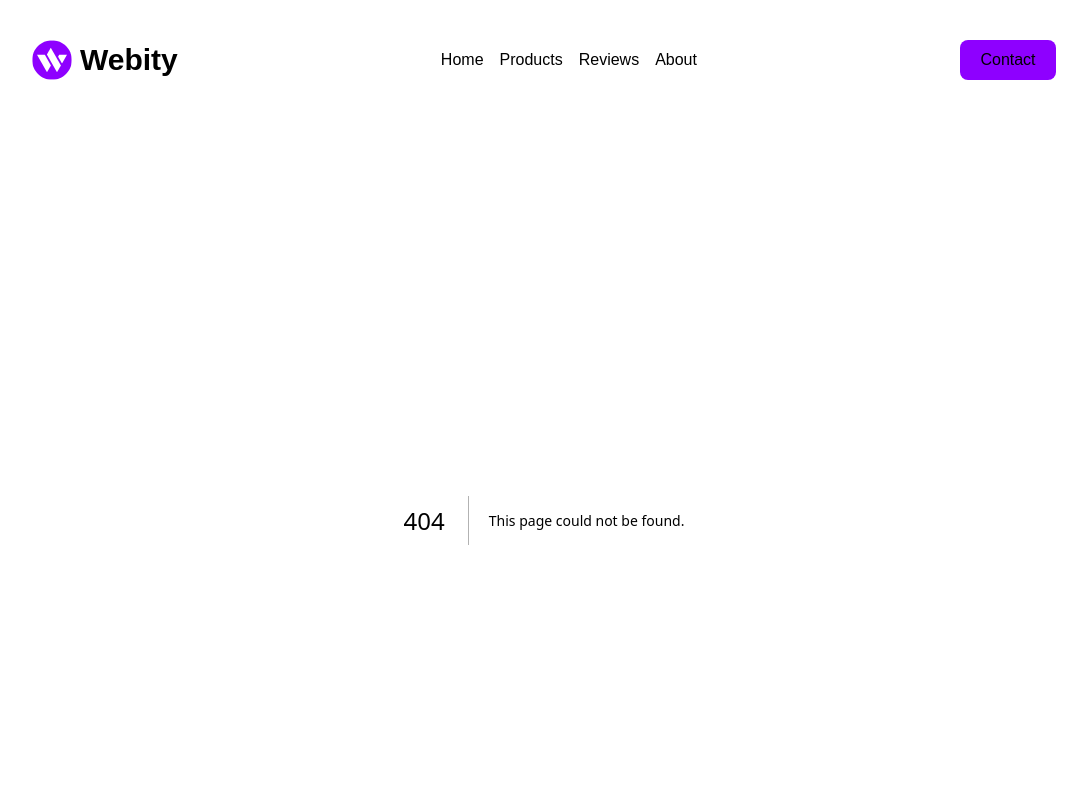
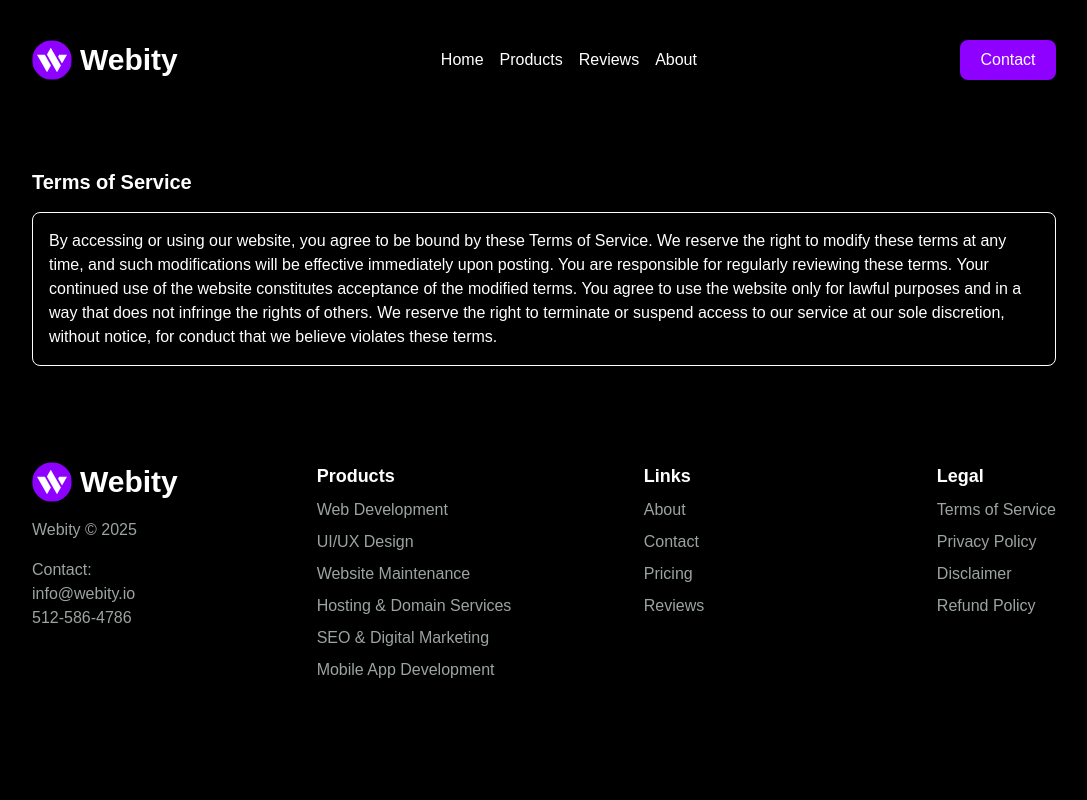
Before and after one commit to matthew-wright07/webity, a Next.js app: page /legal/terms in a window 1280 px wide. Before the commit this address had no page. Shown: the top 800 px of the page, without its empty margins (96-1183 px from the left). Built offline with nearby package versions, Linux system fonts and the light colour scheme.

Commit message:
Legal stuff

```diff
--- /dev/null
+++ b/app/legal/disclaimer/page.js
@@ -0,0 +1,10 @@
+import Legal from "@/components/Legal/Legal"
+
+export default function DisclaimerPage() {
+    return (
+        <Legal
+            title="Disclaimer"
+            description="The information provided on this website is for general informational purposes only. While we strive to keep the information up to date and accurate, we make no representations or warranties of any kind, express or implied, about the completeness, accuracy, reliability, suitability or availability with respect to the website or the information, products, services, or related graphics contained on the website for any purpose. Any reliance you place on such information is therefore strictly at your own risk."
+        />
+    )
+}
--- /dev/null
+++ b/app/legal/privacy/page.js
@@ -0,0 +1,10 @@
+import Legal from "@/components/Legal/Legal"
+
+export default function PrivacyPage() {
+    return (
+        <Legal
+            title="Privacy Policy"
+            description="We are committed to protecting your privacy. This Privacy Policy explains how we collect, use, disclose, and safeguard your information when you visit our website. We collect personal information that you voluntarily provide to us when you register on the website, express an interest in obtaining information about us or our products and services, or otherwise contact us. The personal information we collect may include your name, email address, and other contact details. We use this information to provide and improve our services, respond to inquiries, and communicate with you about updates and offers. We do not sell your personal information to third parties."
+        />
+    )
+}
--- /dev/null
+++ b/app/legal/refund/page.js
@@ -0,0 +1,10 @@
+import Legal from "@/components/Legal/Legal"
+
+export default function RefundPage() {
+    return (
+        <Legal
+            title="Refund Policy"
+            description="We want you to be satisfied with your purchase. If you are not completely satisfied, you may be eligible for a refund under the following conditions: Refunds must be requested within - within 14 days of purchase. Products must be unused and in their original condition. To initiate a refund, please contact our customer service team with your order number and reason for return. Refunds will be processed within 7-10 business days after we receive the returned items. Please note that shipping costs are non-refundable, and customers are responsible for return shipping costs unless the return is due to a product defect or shipping error."
+        />
+    )
+}
--- /dev/null
+++ b/app/legal/terms/page.js
@@ -0,0 +1,10 @@
+import Legal from "@/components/Legal/Legal"
+
+export default function TermsPage() {
+    return (
+        <Legal
+            title="Terms of Service"
+            description="By accessing or using our website, you agree to be bound by these Terms of Service. We reserve the right to modify these terms at any time, and such modifications will be effective immediately upon posting. You are responsible for regularly reviewing these terms. Your continued use of the website constitutes acceptance of the modified terms. You agree to use the website only for lawful purposes and in a way that does not infringe the rights of others. We reserve the right to terminate or suspend access to our service at our sole discretion, without notice, for conduct that we believe violates these terms."
+        />
+    )
+}
--- a/components/Layout/Footer.js
+++ b/components/Layout/Footer.js
@@ -13,31 +13,30 @@ export default function Footer(){
                 <div className="flex flex-col gap-2 lg:justify-self-center">
                     <h1 className="font-bold text-lg">Products</h1>
                     <ul className="flex flex-col gap-2">
-                        <li><a href="" className="text-secondary hover:text-white transition duration-500">Web Development</a></li>
-                        <li><a href="" className="text-secondary hover:text-white transition duration-500">UI/UX Design</a></li>
-                        <li><a href="" className="text-secondary hover:text-white transition duration-500">Website Maintenance</a></li>
-                        <li><a href="" className="text-secondary hover:text-white transition duration-500">Hosting & Domain Services</a></li>
-                        <li><a href="" className="text-secondary hover:text-white transition duration-500">SEO & Digital Marketing</a></li>
-                        <li><a href="" className="text-secondary hover:text-white transition duration-500">Mobile App Development</a></li>
+                        <li><a href="/products/webdev" className="text-secondary hover:text-white transition duration-500">Web Development</a></li>
+                        <li><a href="/products/uiux" className="text-secondary hover:text-white transition duration-500">UI/UX Design</a></li>
+                        <li><a href="/products/maintenance" className="text-secondary hover:text-white transition duration-500">Website Maintenance</a></li>
+                        <li><a href="/products/hostingdomain" className="text-secondary hover:text-white transition duration-500">Hosting & Domain Services</a></li>
+                        <li><a href="/products/seomarketing" className="text-secondary hover:text-white transition duration-500">SEO & Digital Marketing</a></li>
+                        <li><a href="/products/mobileapp" className="text-secondary hover:text-white transition duration-500">Mobile App Development</a></li>
                     </ul>
                 </div>
                 <div className="flex flex-col gap-2 lg:justify-self-center">
                     <h1 className="font-bold text-lg">Links</h1>
                     <ul className="flex flex-col gap-2">
-                        <li><a href="" className="text-secondary hover:text-white transition duration-500">About</a></li>
-                        <li><a href="" className="text-secondary hover:text-white transition duration-500">Contact</a></li>
-                        <li><a href="" className="text-secondary hover:text-white transition duration-500">Pricing</a></li>
-                        <li><a href="" className="text-secondary hover:text-white transition duration-500">Reviews</a></li>
-                        <li><a href="" className="text-secondary hover:text-white transition duration-500">Careers</a></li>
+                        <li><a href="/about" className="text-secondary hover:text-white transition duration-500">About</a></li>
+                        <li><a href="/contact" className="text-secondary hover:text-white transition duration-500">Contact</a></li>
+                        <li><a href="/products" className="text-secondary hover:text-white transition duration-500">Pricing</a></li>
+                        <li><a href="/reviews" className="text-secondary hover:text-white transition duration-500">Reviews</a></li>
                     </ul>
                 </div>
                 <div className="flex flex-col gap-2 lg:justify-self-end">
                     <h1 className="font-bold text-lg">Legal</h1>
                     <ul className="flex flex-col gap-2">
-                        <li><a href="" className="text-secondary hover:text-white transition duration-500">Terms of Service</a></li>
-                        <li><a href="" className="text-secondary hover:text-white transition duration-500">Privacy Policy</a></li>
-                        <li><a href="" className="text-secondary hover:text-white transition duration-500">Disclaimer</a></li>
-                        <li><a href="" className="text-secondary hover:text-white transition duration-500">Refund Policy</a></li>
+                        <li><a href="/legal/terms" className="text-secondary hover:text-white transition duration-500">Terms of Service</a></li>
+                        <li><a href="/legal/privacy" className="text-secondary hover:text-white transition duration-500">Privacy Policy</a></li>
+                        <li><a href="/legal/disclaimer" className="text-secondary hover:text-white transition duration-500">Disclaimer</a></li>
+                        <li><a href="/legal/refund" className="text-secondary hover:text-white transition duration-500">Refund Policy</a></li>
                     </ul>
                 </div>
             </div>
--- /dev/null
+++ b/components/Legal/Legal.js
@@ -0,0 +1,12 @@
+export default function Legal({title,description}){
+    return (
+        <div className="px-8 lg:px-32 py-12 flex flex-col gap-4">
+            <h1 className="text-xl font-bold">{title}</h1>
+            <div className="border border-white rounded-lg p-4 flex flex-col gap-4">
+                <p>
+                   {description}
+                </p>
+            </div>
+        </div>
+    )
+}
```
